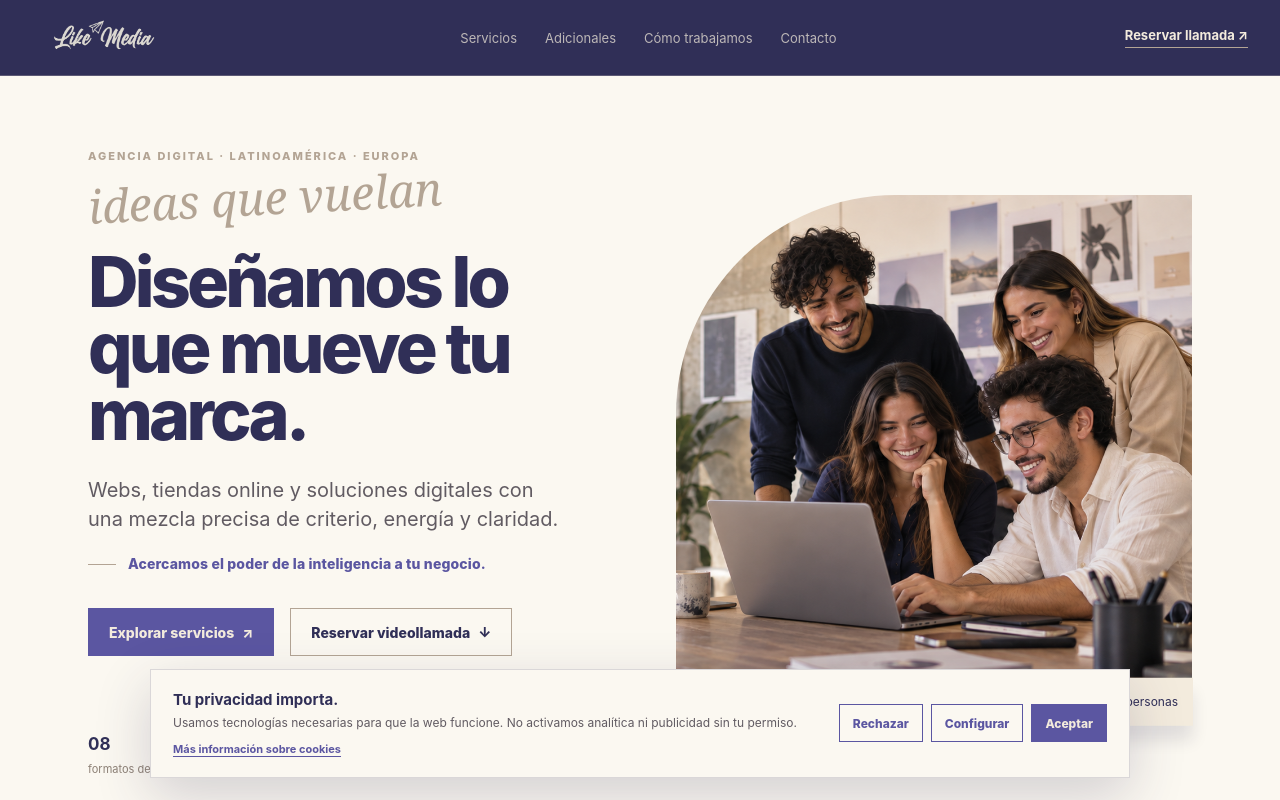
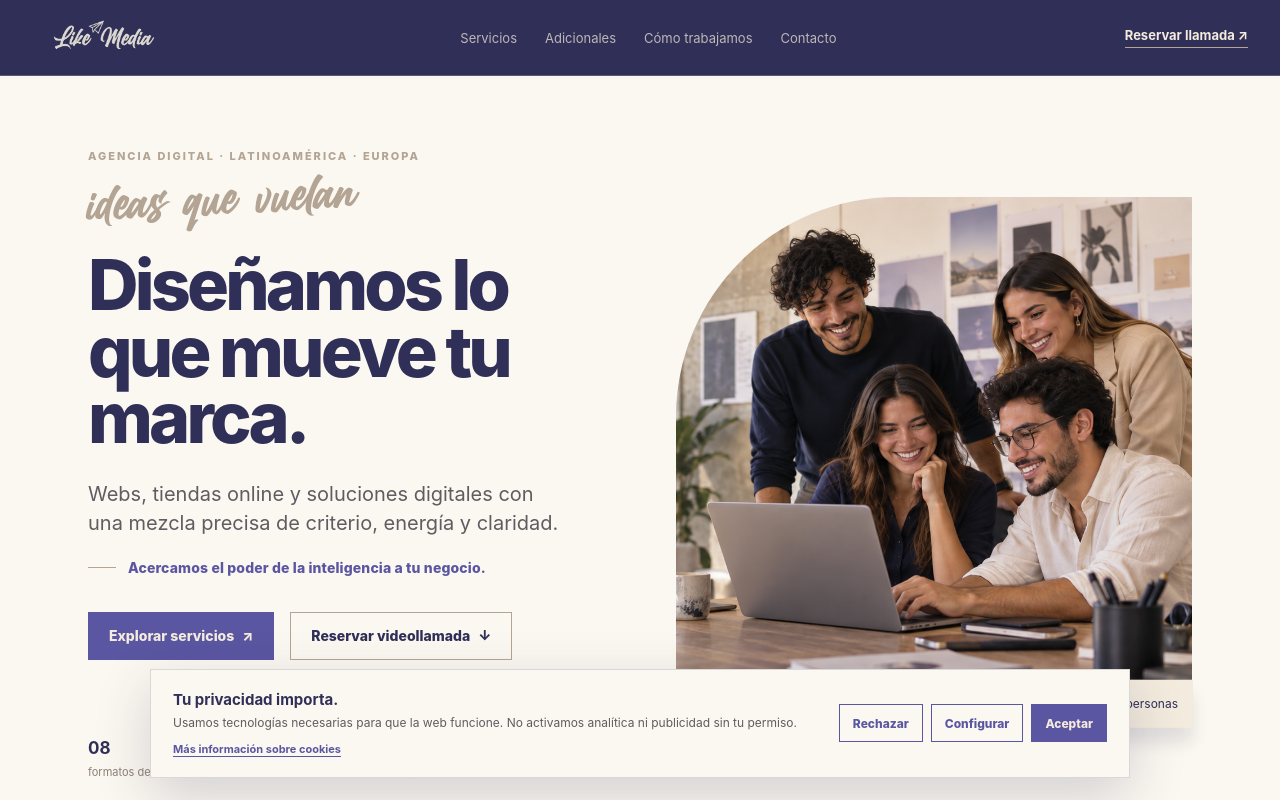
Before and after one commit to Guille2307/LikeMedia, an Angular app in the folder web/: page / in a window 1280 px wide. Shown: the top 800 px of the page. Built offline with nearby package versions, Linux system fonts and the light colour scheme; no server answers.

Commit message:
use Like Media display font

```diff
--- a/web/src/app/app.scss
+++ b/web/src/app/app.scss
@@ -57,7 +57,7 @@ button { cursor: pointer; }
 
 .hero { display: grid; grid-template-columns: minmax(0, 1fr) minmax(0, 1fr); gap: 72px; align-items: center; min-height: 690px; padding: 72px 0 94px; }
 .hero-copy { min-width: 0; }
-.hero-signature { margin: 18px 0 0; color: var(--taupe); font-family: Georgia, 'Times New Roman', serif; font-size: clamp(32px, 4vw, 46px); font-style: italic; line-height: 1; transform: rotate(-3deg); transform-origin: left center; }
+.hero-signature { margin: 18px 0 0; color: var(--taupe); font-family: 'Billion Dreams', cursive; font-size: clamp(38px, 4.6vw, 54px); font-weight: 400; line-height: .92; transform: rotate(-3deg); transform-origin: left center; }
 h1, h2, h3, p { margin-top: 0; }
 h1 { max-width: 560px; margin: 20px 0 0; color: var(--ink); font-size: clamp(52px, 6.2vw, 70px); font-weight: 800; letter-spacing: -.055em; line-height: .95; }
 .hero-lede { max-width: 480px; margin: 28px 0 0; color: var(--ink-soft); font-size: 20px; line-height: 1.45; }
--- a/web/src/styles.scss
+++ b/web/src/styles.scss
@@ -1,2 +1,10 @@
+@font-face {
+  font-family: 'Billion Dreams';
+  src: url('/fonts/BillionDreams_PERSONAL.ttf') format('truetype');
+  font-style: normal;
+  font-weight: 400;
+  font-display: swap;
+}
+
 html { scroll-behavior: smooth; }
 body { margin: 0; background: #fbf8f1; font-family: Inter, ui-sans-serif, system-ui, -apple-system, BlinkMacSystemFont, "Segoe UI", sans-serif; }
```
Also changed, not shown: web/public/fonts/BillionDreams_PERSONAL.ttf (added).
